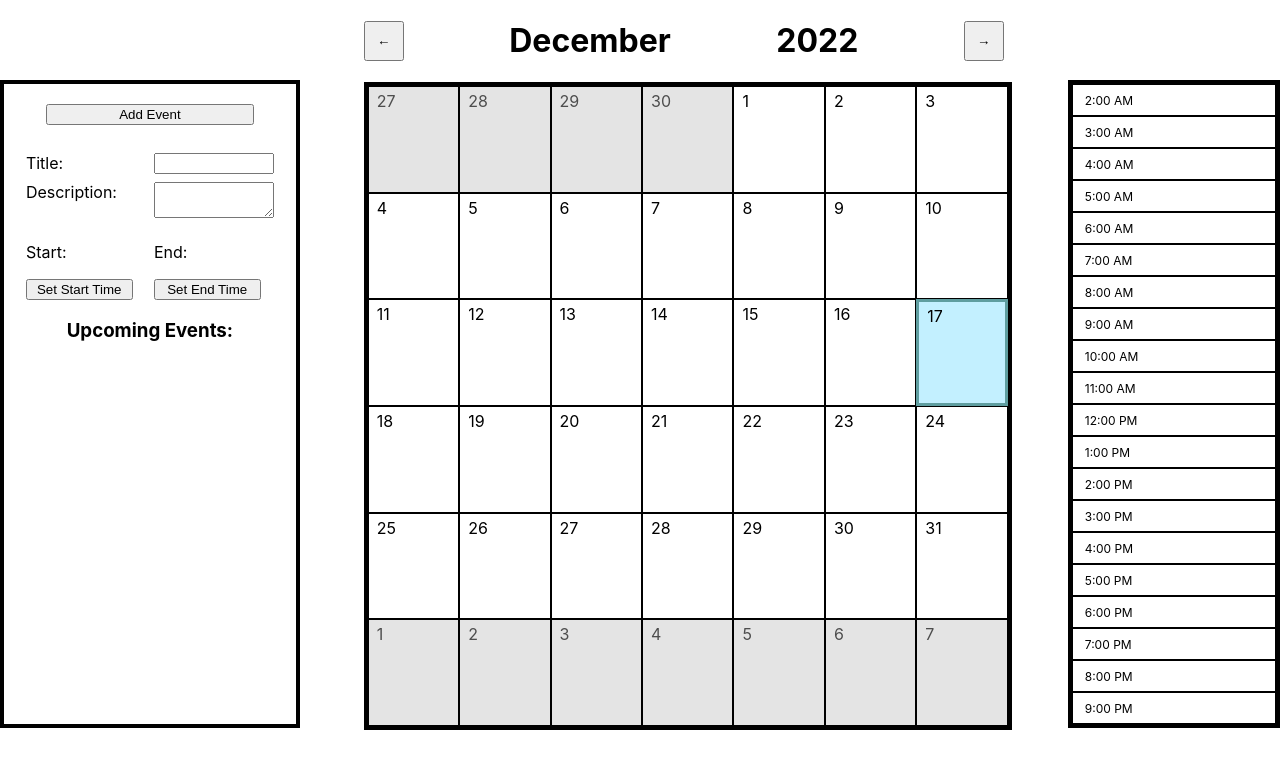
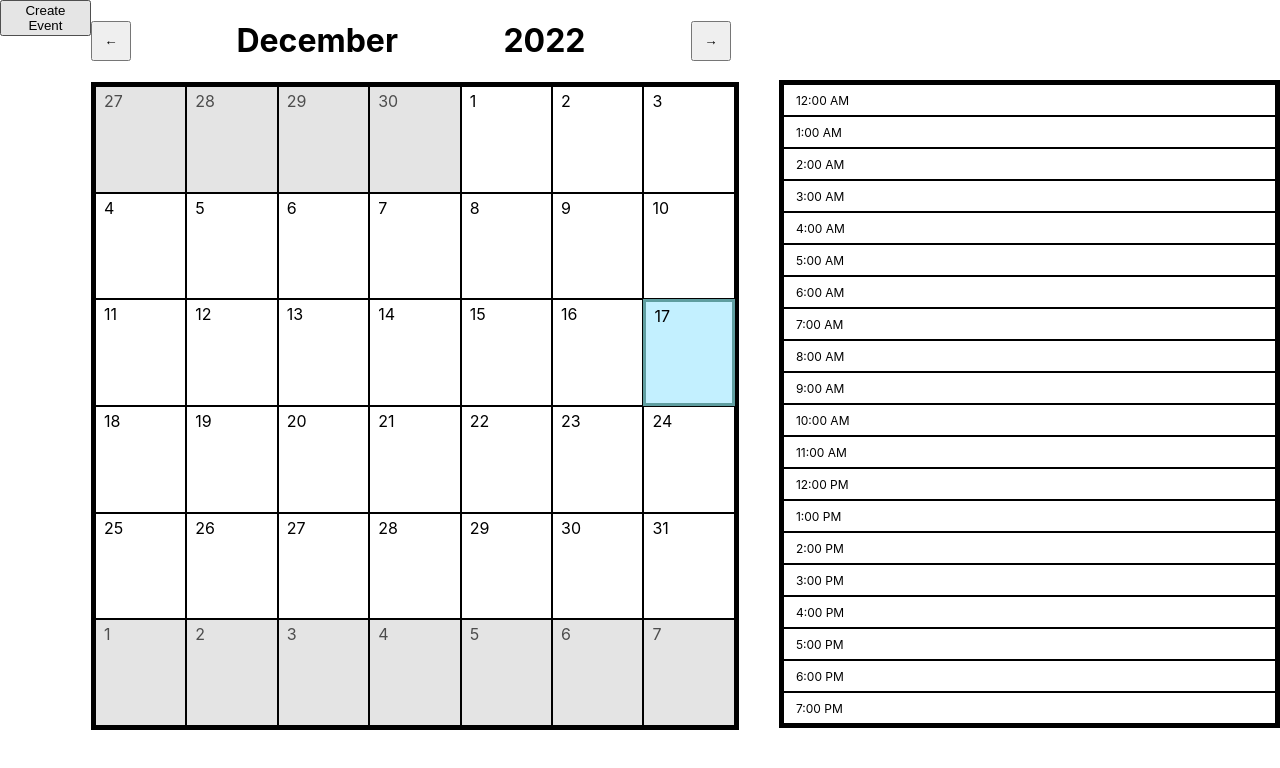
Before and after one commit to R-JG/Scheduler--Old, a React (Create React App) app: page / in a window 1280 px wide. Shown: the top 768 px of the page. Built offline with nearby package versions, Linux system fonts and the light colour scheme; the HTML template or start-up script is replaced by a standard one.

Commit message:
Turn the event creation panel into a hidden, expandable window. Add an expandable detailed view of the selected event in the day panel.

```diff
--- a/src/App.js
+++ b/src/App.js
@@ -19,18 +19,13 @@ export default function App() {
     const [ timeSelectMode, setTimeSelectMode ] = useState(
         {eventStart: false, eventEnd: false}
     );
+    const [ createEventMode, setCreateEventMode ] = useState(false);
 
     function generateDates(year, month) {
         const dateArray = [];
         const dayMonthBegins = new Date(year, month, 1).getDay();
         for (let i = 0; i < 42; i++) {
             let dayValue = i - dayMonthBegins + 1;
-            // note: this code below was added originally because I thought that using 0 as the date argument returned the last date of the month, but this turned out to actually just skip over the last day of the previous month.
-            /*
-            if (i >= dayMonthBegins) {
-                dayValue++;
-            };
-            */
             dateArray.push(new Date(year, month, dayValue));
         };
         return dateArray;
@@ -90,15 +85,23 @@ export default function App() {
 
     return (
         <main className='App'>
+            {!createEventMode &&
+            <button
+                className='button--create-event'
+                onClick={() => setCreateEventMode(true)}>
+                Create Event
+            </button>}
+            {createEventMode &&
             <EventPanel
                 events={events}
                 eventFormData={eventFormData}
                 timeSelectMode={timeSelectMode}
                 setTimeSelectMode={setTimeSelectMode}
+                setCreateEventMode={setCreateEventMode}
                 setEventFormData={setEventFormData}
                 addNewEvent={addNewEvent}
                 updateEventFormValue={updateEventFormValue}
-            />
+            />}
             <Calendar
                 currentDate={currentDate}
                 calendarDates={calendarDates}
--- a/src/components/DayPanel.js
+++ b/src/components/DayPanel.js
@@ -34,7 +34,7 @@ export default function DayPanel(props) {
     function scrollToDate(dateObject) {
         const dateIndex = getCalendarDateIndex(dateObject);
         dayPanelRef.current.children[dateIndex + 1].scrollIntoView(
-            {behavior: 'smooth', block: 'center'}
+            {behavior: 'smooth', block: 'start'}
         );
     };
 
@@ -42,7 +42,7 @@ export default function DayPanel(props) {
         if (typeof eventObject !== 'object') return;
         const dateIndex = getCalendarDateIndex(eventObject.start);
         dayPanelRef.current.children[dateIndex + 1].scrollIntoView(
-            {behavior: 'smooth', block: 'center'}
+            {behavior: 'smooth', block: 'start'}
         );
     };
 
@@ -63,6 +63,17 @@ export default function DayPanel(props) {
                 </div>
             </div>
         );}
+    );
+
+    const dailyHourBlockElements = calendarDates.map(
+        (date) => (
+            <div
+                key={date.toDateString()}
+                className='full-day-hour-block'
+            >
+                {hoursOfDayElementArrayFactory()}
+            </div>
+        )
     );
 
     const eventColumnElements = (() => {
@@ -109,23 +120,21 @@ export default function DayPanel(props) {
                     className='event-column'
                     style={gridItemStyle}
                     >
+                        {(currentEvent.id === selection.value.id)
+                        &&
+                        <div
+                            className='expanded-event-column'
+                            style={{backgroundColor: `hsl(${currentEvent.color})`}}
+                            >
+                                <h1>{currentEvent.title}</h1>
+                                <p>{currentEvent.description}</p>
+                        </div>}
                 </div>
             );
             return accumulator;
         }, []);
         return elementArray;
     })();
-
-    const dailyHourBlockElements = calendarDates.map(
-        (date) => (
-            <div
-                key={date.toDateString()}
-                className='full-day-hour-block'
-            >
-                {hoursOfDayElementArrayFactory()}
-            </div>
-        )
-    );
 
     return (
         <div ref={dayPanelRef} className='DayPanel'>
--- a/src/components/EventPanel.js
+++ b/src/components/EventPanel.js
@@ -8,10 +8,21 @@ export default function EventPanel(props) {
         eventFormData,
         timeSelectMode,
         setTimeSelectMode,
+        setCreateEventMode,
         setEventFormData,
         addNewEvent,
         updateEventFormValue
     } = props;
+
+    function closeCreateEvent() {
+        setEventFormData(
+            {start: '', end: '', title: '', description: ''}
+        );
+        setTimeSelectMode(
+            {eventStart: false, eventEnd: false}
+        );
+        setCreateEventMode(false);
+    };
 
     function handleChange(event) {
         const { name, value } = event.target;
@@ -26,12 +37,7 @@ export default function EventPanel(props) {
             || (eventFormData.title === '')
         ) return;
         addNewEvent();
-        setEventFormData(
-            {start: '', end: '', title: '', description: ''}
-        );
-        setTimeSelectMode(
-            {eventStart: false, eventEnd: false}
-        );
+        closeCreateEvent();
     };
 
     function handleSetTimeButtons(event) {
@@ -124,6 +130,11 @@ export default function EventPanel(props) {
                 <h3>Upcoming Events:</h3>
                 {eventList}
             </div>
+            <button
+                className='button--cancel-create-event'
+                onClick={closeCreateEvent}>
+                X
+            </button>
         </div>
     );
 };
--- a/src/components/css/DayPanel.css
+++ b/src/components/css/DayPanel.css
@@ -1,12 +1,9 @@
-:root {
-    --DayPanel-width: 14rem;
-}
-
 .DayPanel {
     height: 40em;
-    width: var(--DayPanel-width);
-    margin-left: 4em;
-    margin-block: 5em;
+    width: 40%;
+    min-width: 14rem;
+    margin-left: 3em;
+    margin-top: 5em;
     border: 0.25rem solid black;
     overflow: scroll;
     position: relative;
@@ -57,3 +54,14 @@
 .event-column {
     border-radius: 0.6em;
 }
+
+.expanded-event-column {
+    height: 100%;
+    width: 20em;
+    position: relative;
+    z-index: 100;
+}
+
+.expanded-event-column h1 {
+    margin: 0;
+}
--- a/src/components/css/EventPanel.css
+++ b/src/components/css/EventPanel.css
@@ -1,8 +1,8 @@
 .EventPanel {
     height: 40em;
     width: 20em;
-    margin-right: 4em;
-    margin-block: 5em;
+    margin-right: 3em;
+    margin-top: 5em;
     border: 0.25rem solid black;
     display: flex;
     flex-direction: column;
```
Also changed, not shown: 1 other file (tests, documents, lock files or other folders).
